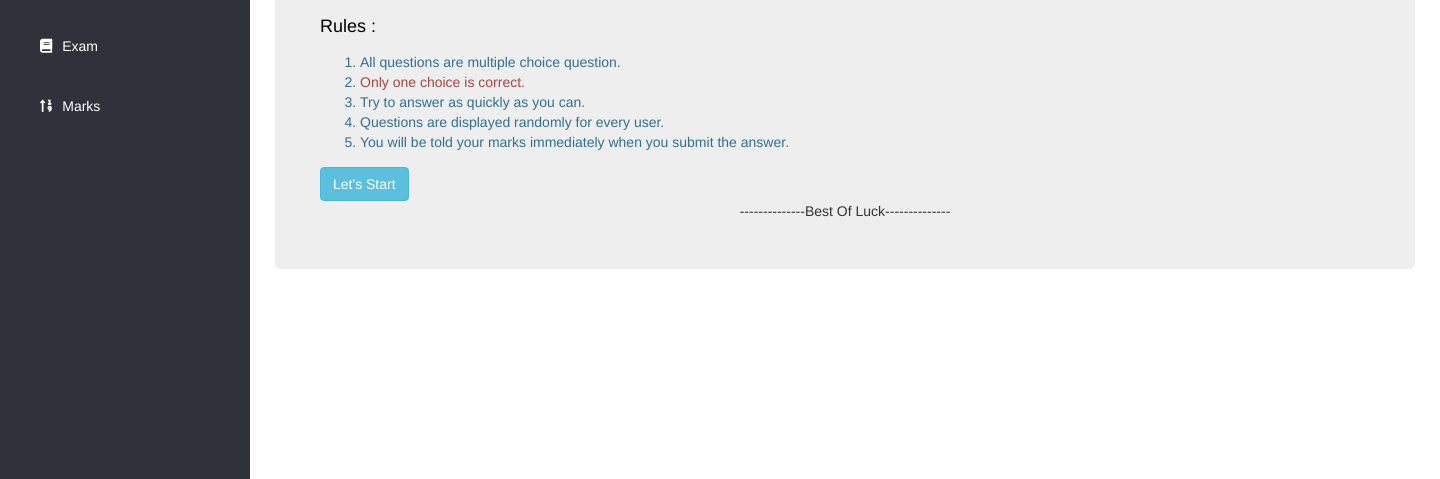
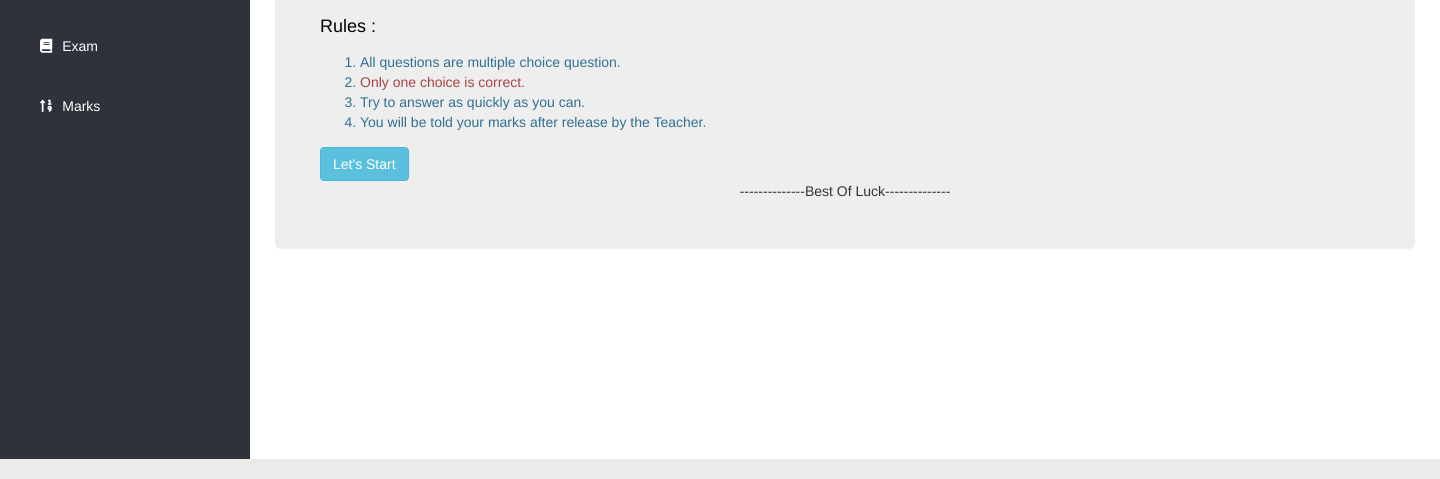
Before and after one commit to CHANDRA92/QuizMaker, a Django app: template templates/student/take_exam.html in a window 1440 px wide. Shown: the part 347-826 px from the top of the page. Run offline with Django 3.2, Linux system fonts and the light colour scheme; the template is opened without the code that fills it, so the values that code supplies are empty; some libraries are stand-ins or nearby versions.

Commit message:
take exam rules are changed

```diff
--- a/templates/student/take_exam.html
+++ b/templates/student/take_exam.html
@@ -43,8 +43,8 @@
 
                             <li>Try to answer as quickly as you can.</li>
                             {% comment %} <li>If you press refresh or go back to the previous page, there will be a new question for you and the question you were on will be counted as attempted.</li> {% endcomment %}
-                            <li>Questions are displayed randomly for every user.</li>
-                            <li>You will be told your marks immediately when you submit the answer.</li>
+                            {% comment %} <li>Questions are displayed randomly for every user.</li> {% endcomment %}
+                            <li>You will be told your marks after release by the Teacher.</li>
                         </ul>
                     <p></p>
                     <a href="{% url 'start-exam' testno  %}" class="btn btn-info">Let's Start</a>
```
